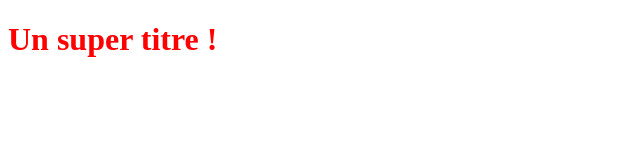
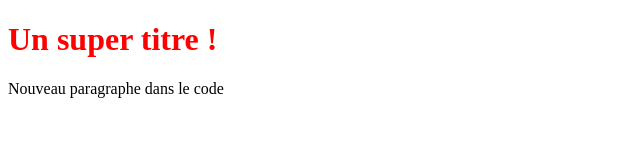
Before and after one commit to TchazeuL/Projet1, a plain HTML site: page index.html in a window 1280 px wide. Shown: the whole page, without its empty margins (0-640 px from the left). Drawn offline with Linux system fonts and the light colour scheme.

Commit message:
Nouveau paragraphe

```diff
--- a/index.html
+++ b/index.html
@@ -11,7 +11,7 @@
 
 <body>
     <h1> Un super titre !</h1>
-
+    <p>Nouveau paragraphe dans le code</p>
 </body>
 
 </html>
```
